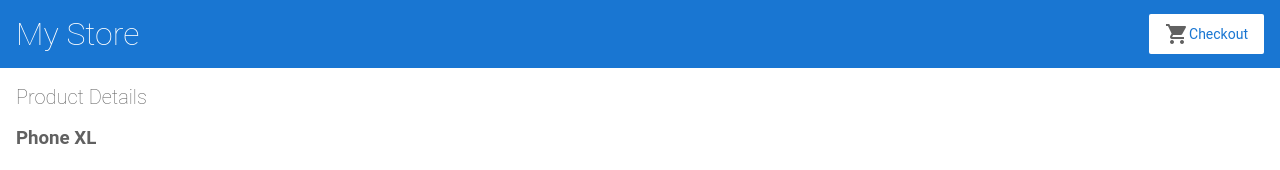
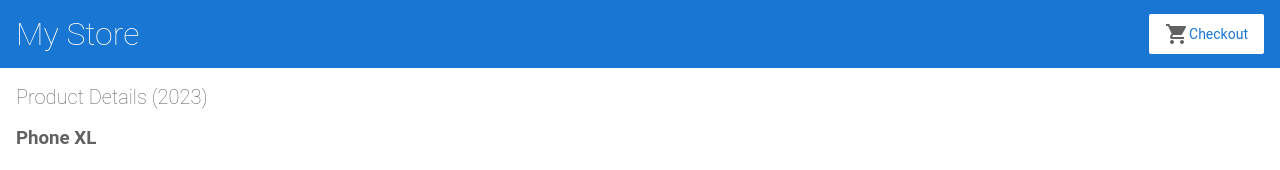
Before and after one commit to mdlawrenceusa/et720-20231003, an Angular app: page /products/1 in a window 1280 px wide. Shown: the top 170 px of the page. Built offline with nearby package versions, Linux system fonts and the light colour scheme.

Commit message:
1 file modified

```diff
--- a/src/app/product-details/product-details.component.html
+++ b/src/app/product-details/product-details.component.html
@@ -1,4 +1,4 @@
-<h2>Product Details</h2>
+<h2>Product Details (2023)</h2>
 
 <div *ngIf="product">
   <h3>{{ product.name }}</h3>
```
